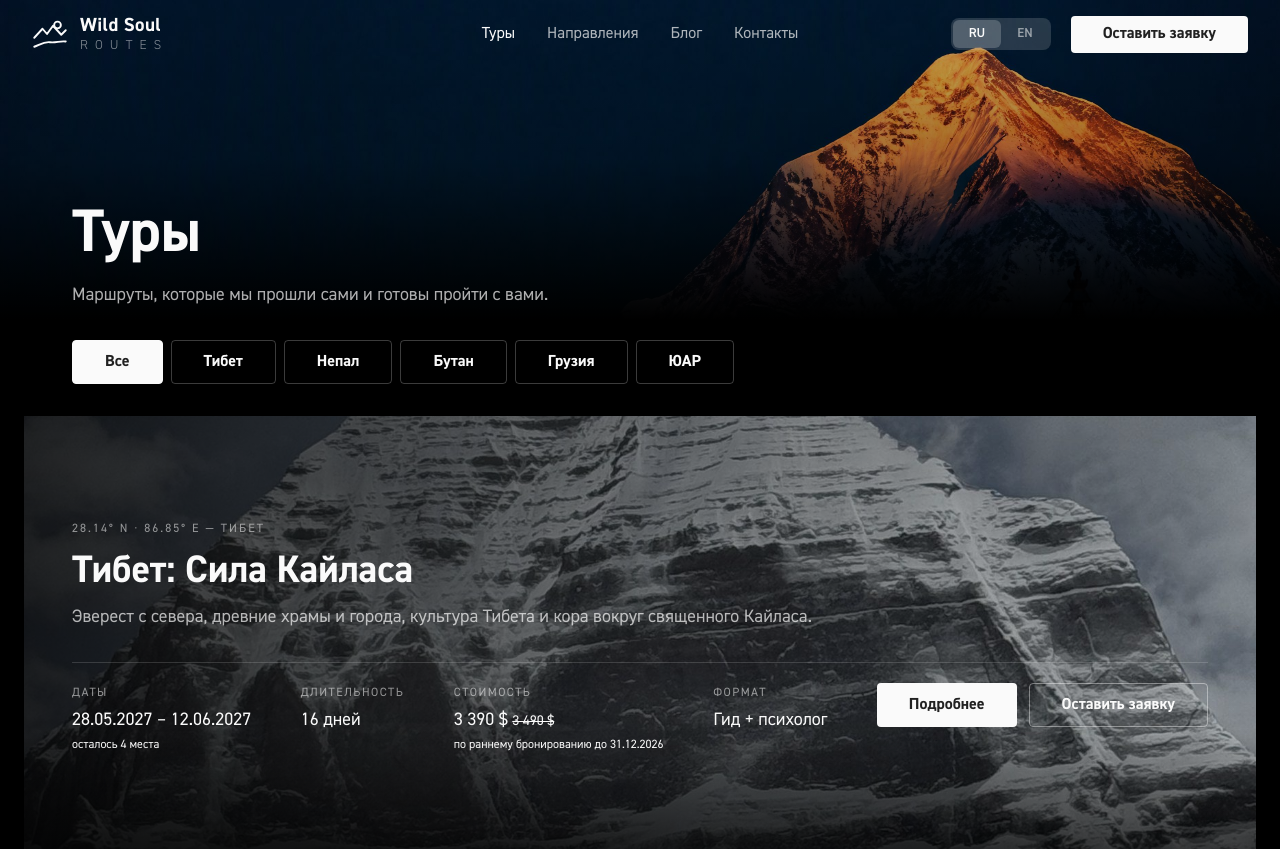
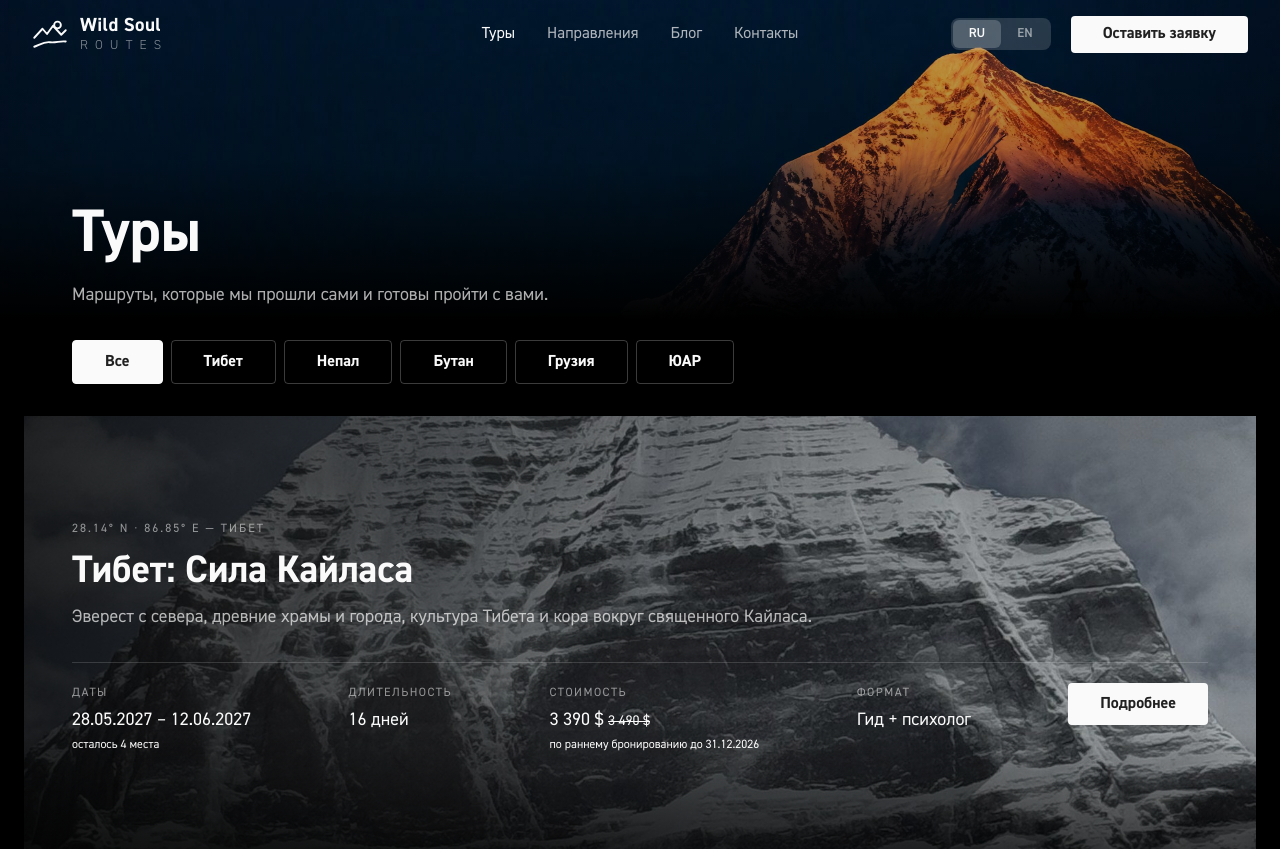
Before and after one commit to fifulina-uxui/wild-soul-routes, a React (Vite) app: page /tours in a window 1280 px wide. Shown: the top 849 px of the page. Built offline with nearby package versions, Linux system fonts and the light colour scheme.

Commit message:
Tours page: remove lead button from tour cards

```diff
--- a/src/pages/ToursPage.tsx
+++ b/src/pages/ToursPage.tsx
@@ -4,7 +4,6 @@ import { Link, useSearchParams } from 'react-router'
 import Subpage from './Subpage'
 import { Reveal } from '../sections/Reveal'
 import { useLang } from '../i18n'
-import { useLeadDialog } from '../sections/LeadDialog'
 import { content, type PageContent } from '../data/content'
 
 const countriesOf = (dict: PageContent) =>
@@ -21,7 +20,6 @@ const countriesOf = (dict: PageContent) =>
 
 export default function ToursPage() {
   const { t, lang } = useLang()
-  const openLead = useLeadDialog()
   // Фильтр живёт в адресной строке: клик по стране меняет ?c=...,
   // поэтому URL и список не расходятся и переживают обновление страницы
   const [searchParams, setSearchParams] = useSearchParams()
@@ -169,20 +167,13 @@ export default function ToursPage() {
                         {t.tours.crewNames[tour.crew]}
                       </dd>
                     </div>
-                    <div className="col-span-2 mt-4 flex flex-col gap-3 sm:flex-row lg:mt-0">
+                    <div className="col-span-2 mt-4 lg:mt-0">
                       <Link
                         to={`/tours/${tour.id}`}
                         className="inline-flex min-h-[42px] w-full items-center justify-center rounded-[4px] bg-[#fafafa] px-8 py-2 text-[16px] font-bold leading-[26px] text-[rgb(0_0_0/87%)] transition-colors duration-200 hover:bg-[#e6e6e6] active:bg-[#d6d6d6] sm:w-auto"
                       >
                         {t.cta.more}
                       </Link>
-                      <button
-                        type="button"
-                        onClick={() => openLead(tour.title)}
-                        className="inline-flex min-h-[42px] w-full items-center justify-center rounded-[4px] border border-[rgb(255_255_255/40%)] px-8 py-2 text-[16px] font-bold leading-[26px] text-[#fafafa] transition-colors duration-200 hover:border-[#fafafa] sm:w-auto"
-                      >
-                        {t.cta.lead}
-                      </button>
                     </div>
                   </div>
                 </div>
```
